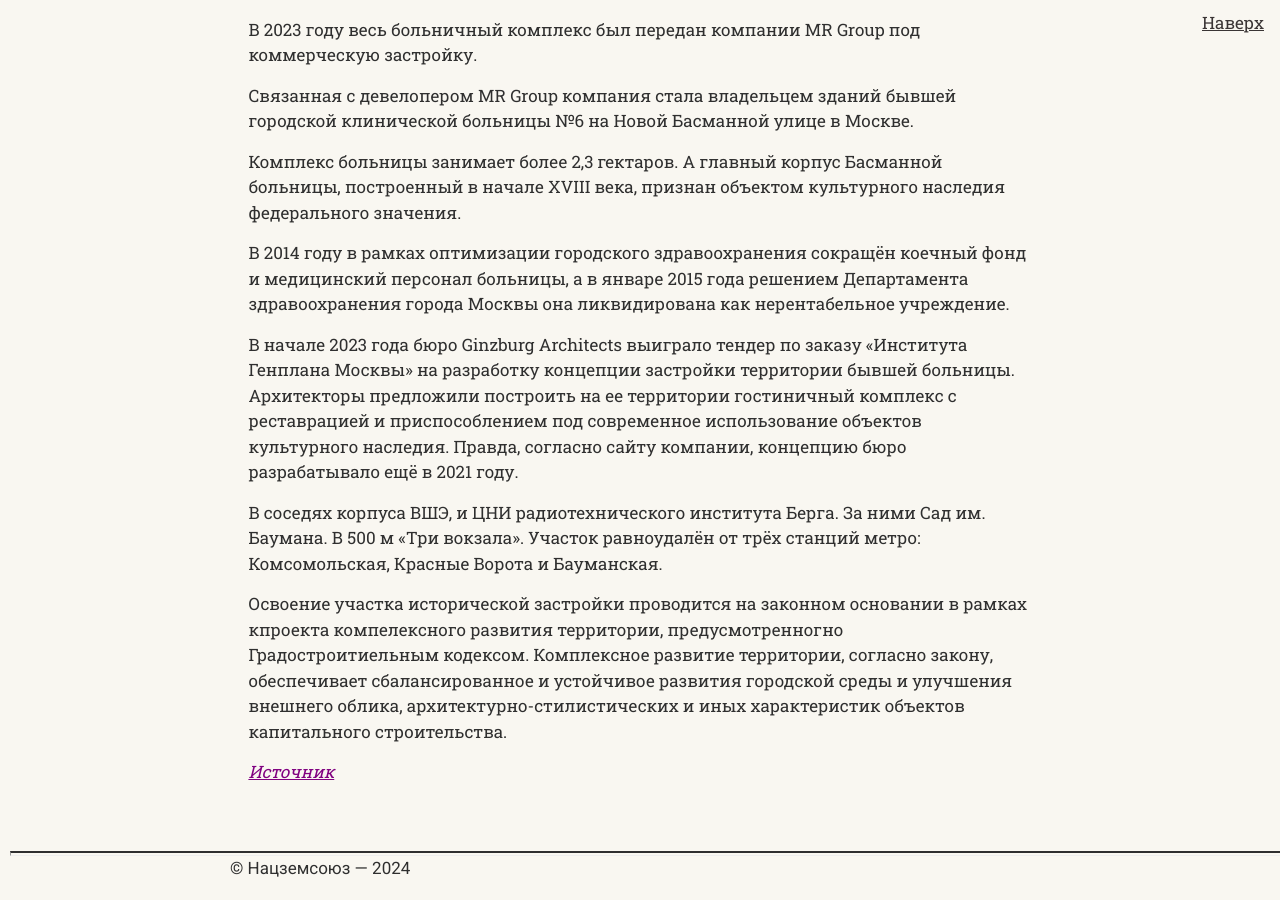
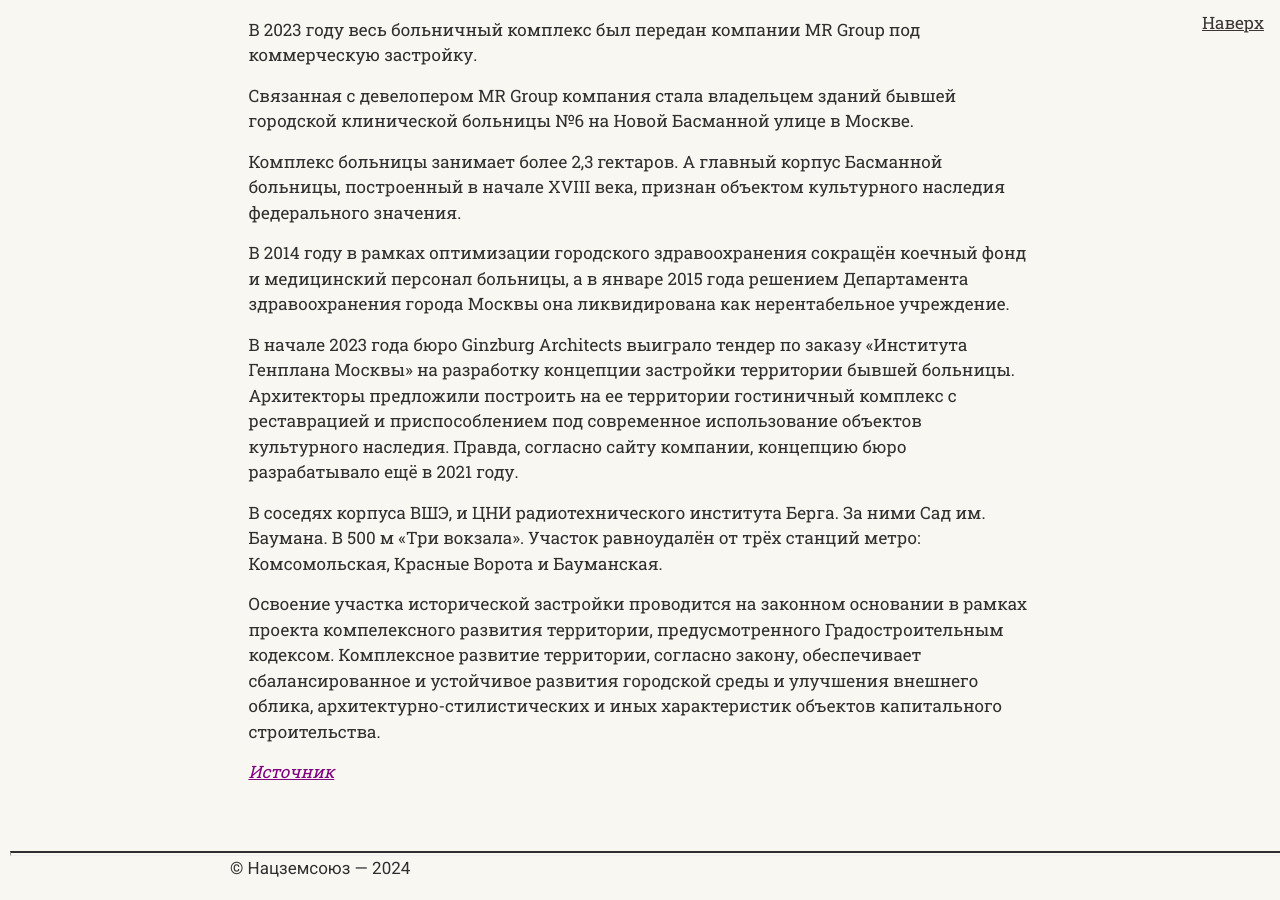
Before and after one commit to SergSi/land-use-art, a Jekyll site: the page built from _posts/2024-05-01-basm.md, in a window 1280 px wide and 900 px high, scrolled down 703 px. Built offline with Jekyll 4.4.1, drawn with Linux system fonts in a browser that asks for light colours; some web fonts are replaced.

Commit message:
Update 2024-05-01-basm.md

```diff
--- a/_posts/2024-05-01-basm.md
+++ b/_posts/2024-05-01-basm.md
@@ -18,6 +18,6 @@
 
 В соседях корпуса ВШЭ, и ЦНИ радиотехнического института Берга. За ними Сад им. Баумана. В 500 м «Три вокзала». Участок равноудалён от трёх станций метро: Комсомольская, Красные Ворота и Бауманская.
 
-Освоение участка исторической застройки проводится на законном основании в рамках кпроекта компелексного развития территории, предусмотренногно Градостроитиельным кодексом. Комплексное развитие территории, согласно закону, обеспечивает сбалансированное и устойчивое развития городской среды и улучшения внешнего облика, архитектурно-стилистических и иных характеристик объектов капитального строительства.
+Освоение участка исторической застройки проводится на законном основании в рамках проекта компелексного развития территории, предусмотренного Градостроительным кодексом. Комплексное развитие территории, согласно закону, обеспечивает сбалансированное и устойчивое развития городской среды и улучшения внешнего облика, архитектурно-стилистических и иных характеристик объектов капитального строительства.
 
 *[Источник](https://nedvigram.ru/)*
```
